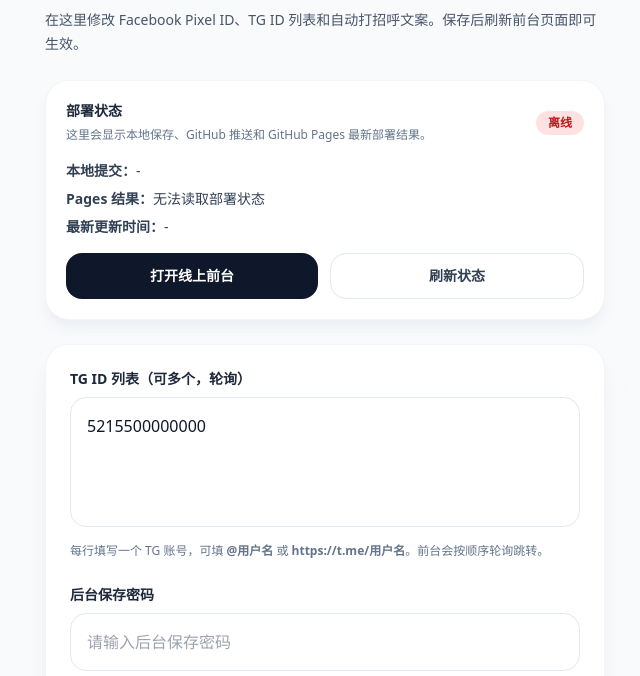
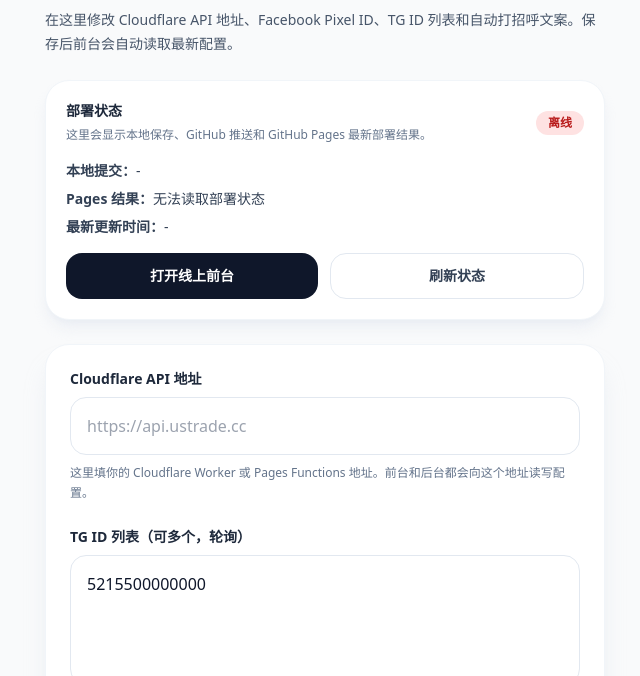
Before and after one commit to smouyzh62-create/mexico-loan-landing, a website: page admin.html in a window 1280 px wide. Shown: the part 100-776 px from the top of the page, without its empty margins (315-955 px from the left). Drawn offline with nearby package versions, Linux system fonts and the light colour scheme; no server answers; files whose address does not match are found by name.

Commit message:
Sync local changes to GitHub

```diff
--- a/admin.html
+++ b/admin.html
@@ -14,7 +14,7 @@
         <p class="text-sm font-semibold text-emerald-700">Landing Page Admin</p>
         <h1 class="mt-2 text-3xl font-bold tracking-tight text-slate-950">后台配置</h1>
         <p class="mt-3 text-sm leading-6 text-slate-600">
-          在这里修改 Facebook Pixel ID、TG ID 列表和自动打招呼文案。保存后刷新前台页面即可生效。
+          在这里修改 Cloudflare API 地址、Facebook Pixel ID、TG ID 列表和自动打招呼文案。保存后前台会自动读取最新配置。
         </p>
       </div>
 
@@ -49,6 +49,24 @@
 
       <form id="configForm" class="rounded-3xl border border-slate-100 bg-white p-6 shadow-xl shadow-slate-200/70" novalidate>
         <div>
+          <label for="apiBaseUrl" class="block text-sm font-semibold text-slate-800">
+            Cloudflare API 地址
+          </label>
+          <input
+            id="apiBaseUrl"
+            name="apiBaseUrl"
+            type="url"
+            inputmode="url"
+            placeholder="https://api.ustrade.cc"
+            class="mt-2 w-full rounded-2xl border border-slate-200 bg-white px-4 py-4 text-base font-medium text-slate-900 outline-none transition focus:border-emerald-500 focus:ring-4 focus:ring-emerald-100"
+          />
+          <p class="mt-2 text-xs leading-5 text-slate-500">
+            这里填你的 Cloudflare Worker 或 Pages Functions 地址。前台和后台都会向这个地址读写配置。
+          </p>
+        </div>
+
+        <div class="mt-6">
+        <div>
           <label for="telegramIds" class="block text-sm font-semibold text-slate-800">
             TG ID 列表（可多个，轮询）
           </label>
@@ -68,6 +86,7 @@
           <p class="mt-2 text-xs leading-5 text-slate-500">
             每行填写一个 TG 账号，可填 <span class="font-semibold">@用户名</span> 或 <span class="font-semibold">https://t.me/用户名</span>。前台会按顺序轮询跳转。
           </p>
+        </div>
         </div>
 
         <div class="mt-6">
--- a/scripts/sync-pages.mjs
+++ b/scripts/sync-pages.mjs
@@ -108,7 +108,8 @@ async function syncOnce() {
           : config.whatsappNumber || []
     ),
     facebookPixelId: String(config.facebookPixelId || "").replace(/\D/g, ""),
-    telegramMessage: String(config.telegramMessage || config.whatsappMessage || "Hola, me interesa solicitar un préstamo regular sin anticipos. Mi número es {phone}.")
+    telegramMessage: String(config.telegramMessage || config.whatsappMessage || "Hola, me interesa solicitar un préstamo regular sin anticipos. Mi número es {phone}."),
+    apiBaseUrl: String(config.apiBaseUrl || "https://api.ustrade.cc").trim().replace(/\/+$/, "")
   };
 
   const configJs = `window.SITE_CONFIG = ${JSON.stringify(normalizedConfig, null, 2)};\n`;
```
